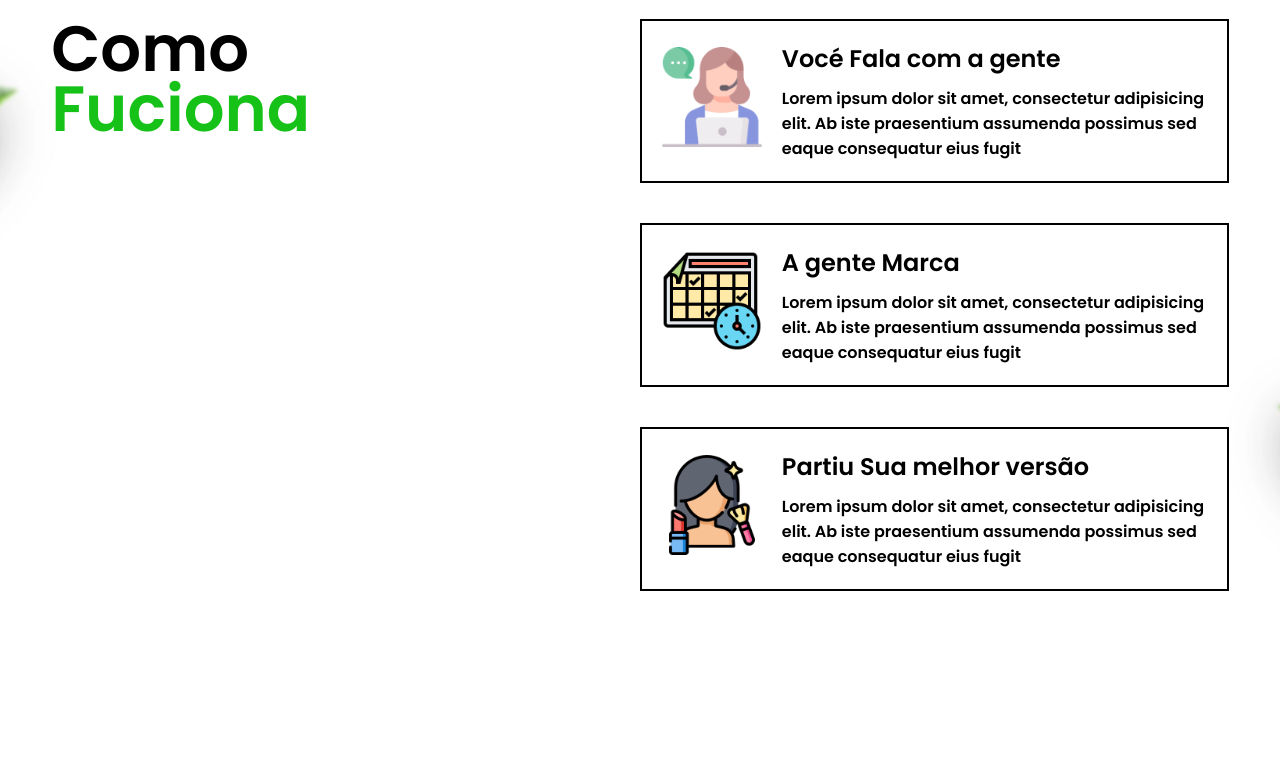
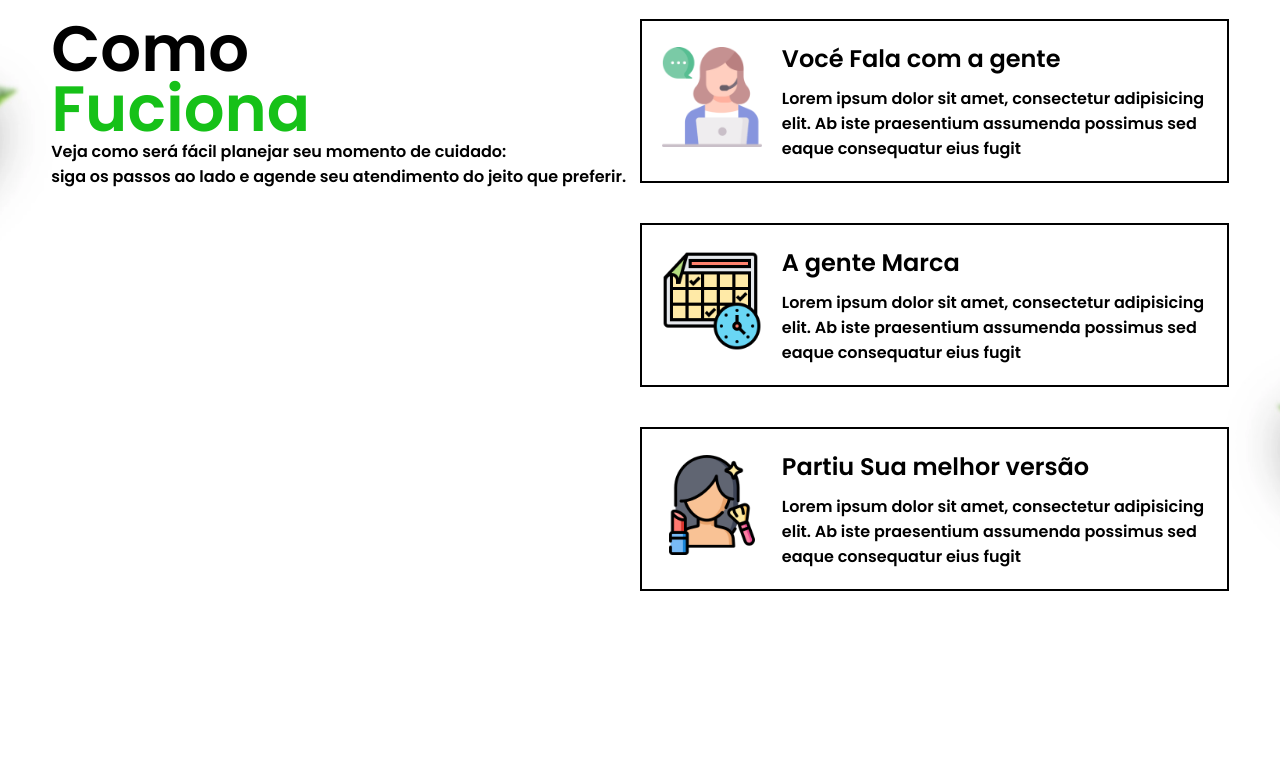
Before and after one commit to Pedrohs-Leite/pagina-estetica, a plain HTML site: page index.html in a window 1280 px wide. Shown: the part 3300-4084 px from the top of the page. Drawn offline with nearby package versions, Linux system fonts and the light colour scheme.

Commit message:
pedro
++add text

```diff
--- a/index.html
+++ b/index.html
@@ -151,6 +151,7 @@
         <div class="interface">
             <div class="txt-funciona conta-1">
                 <h1>Como <span>Fuciona</span></h1>
+                <p>Veja como será fácil planejar seu momento de cuidado: <span style="display: block;"> siga os passos ao lado e agende seu atendimento do jeito que preferir.</span></p>
             </div>
 
             <div class="instrucoes">
```
